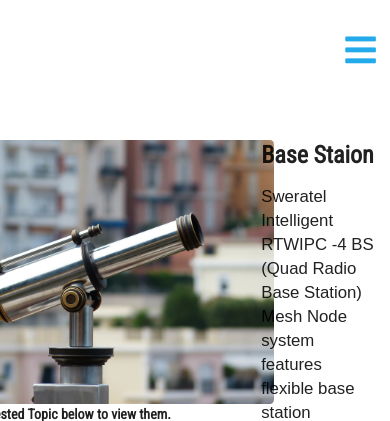
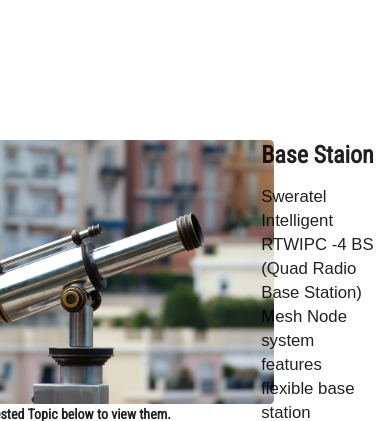
Before and after one commit to davidyanis/dallunkens, a PHP site: page /BS.php in a window 390 px wide; the page is wider, and only the part inside the window is pictured. Shown: the top 421 px of that part. Run offline with PHP 8.4, Linux system fonts and the light colour scheme; some libraries are stand-ins or nearby versions.

Commit message:
hamburger menu color

```diff
--- a/css/header.css
+++ b/css/header.css
@@ -32,7 +32,7 @@ header {
 }
 
 .menu-button {
-    color: #22AAEB;
+    color: #fff;
     float: right;
     padding-top: 0.9em;
     padding-right: 0.5em!important;
```
